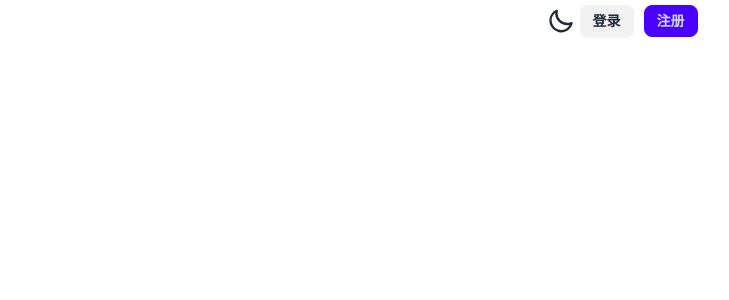
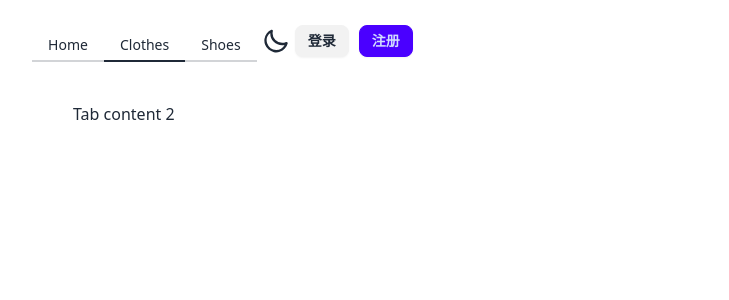
Before and after one commit to H9427/shop_online_workproject, a Vue app in the folder frontend/: page / in a window 1280 px wide. Shown: the top 300 px of the page, without its empty margins (18-747 px from the left). Built offline with nearby package versions, Linux system fonts and the light colour scheme.

Commit message:
导航栏和底部

```diff
--- /dev/null
+++ b/frontend/src/components/Footer.vue
@@ -0,0 +1,19 @@
+<!-- Footer.vue -->
+<template>
+  <div>
+    <!-- Your Footer content goes here -->
+    <footer>
+      <!-- Footer content -->
+    </footer>
+  </div>
+</template>
+
+<script>
+export default {
+  // Footer component logic
+}
+</script>
+
+<style scoped>
+/* Footer component styles */
+</style>
--- /dev/null
+++ b/frontend/src/components/Navbar.vue
@@ -0,0 +1,19 @@
+<!-- Navbar.vue -->
+<template>
+  <div>
+    <!-- Your Navbar content goes here -->
+    <nav>
+      <!-- Navbar content -->
+    </nav>
+  </div>
+</template>
+
+<script>
+export default {
+  // Navbar component logic
+}
+</script>
+
+<style scoped>
+/* Navbar component styles */
+</style>
--- a/frontend/src/views/IndexView.vue
+++ b/frontend/src/views/IndexView.vue
@@ -1,4 +1,16 @@
 <template>
+  <div role="tablist" class="tabs tabs-bordered" style="margin-left: 50px; margin-top: 20px">
+    <input type="radio" name="my_tabs_1" role="tab" class="tab" aria-label="Home" />
+    <div role="tabpanel" class="tab-content p-10">Tab content 1</div>
+
+    <input type="radio" name="my_tabs_1" role="tab" class="tab" aria-label="Clothes" checked />
+    <div role="tabpanel" class="tab-content p-10">Tab content 2</div>
+
+    <input type="radio" name="my_tabs_1" role="tab" class="tab" aria-label="Shoes" />
+    <div role="tabpanel" class="tab-content p-10">Tab content 3</div>
+
+
+
     <!-- 切换风格 -->
     <div class="flex justify-center" style="margin-top: 5px; margin-bottom: 5px; margin-left: 5px">
       <label class="swap swap-rotate">
@@ -14,7 +26,7 @@
       <button class="btn btn-sm" @click="$router.push('/login')" style="margin-left: 5px; margin-right: 5px">登录</button>
       <button class="btn btn-sm btn-primary" @click="$router.push('/register')" style="margin-left: 5px; margin-right: 5px">注册</button>
     </div>
-
+  </div>
 </template>
 
 <script setup>
```
Lines whose indentation alone changed are shown as unchanged.
